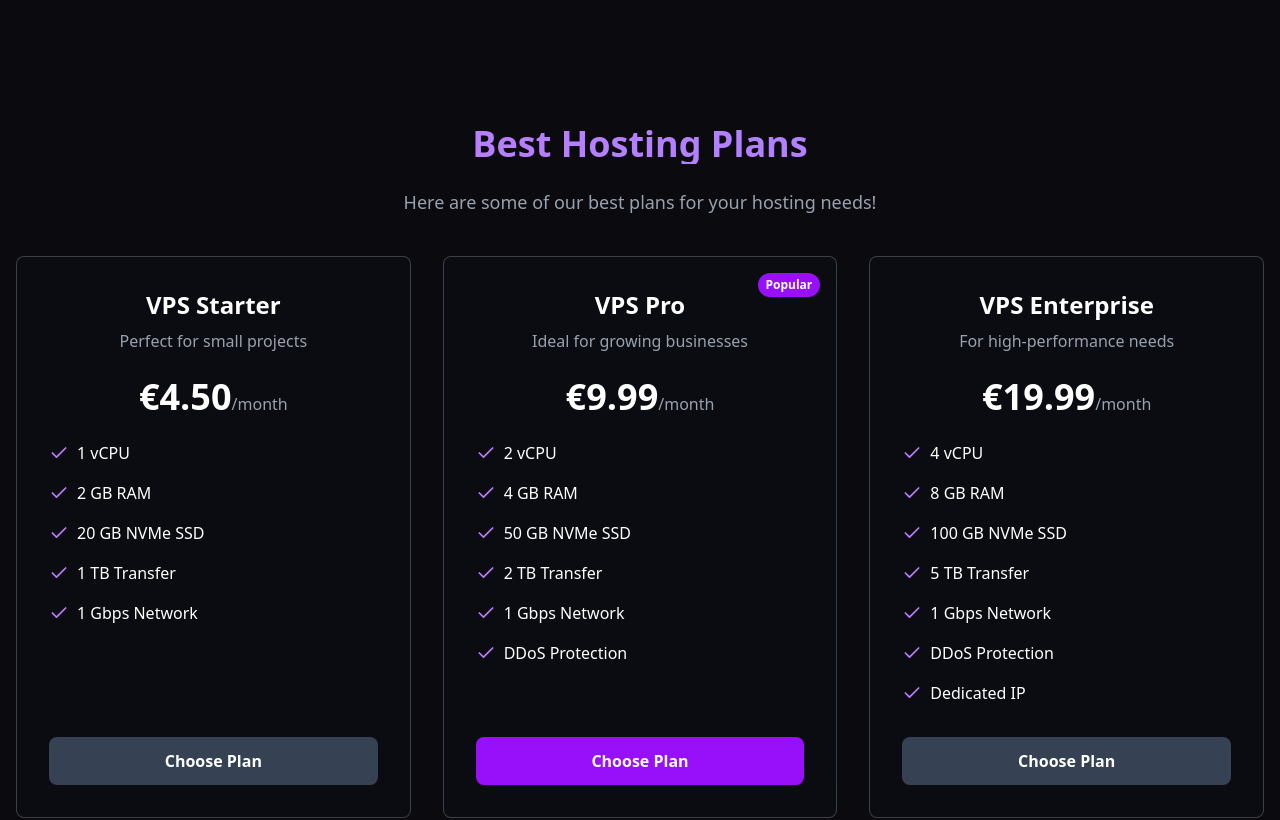
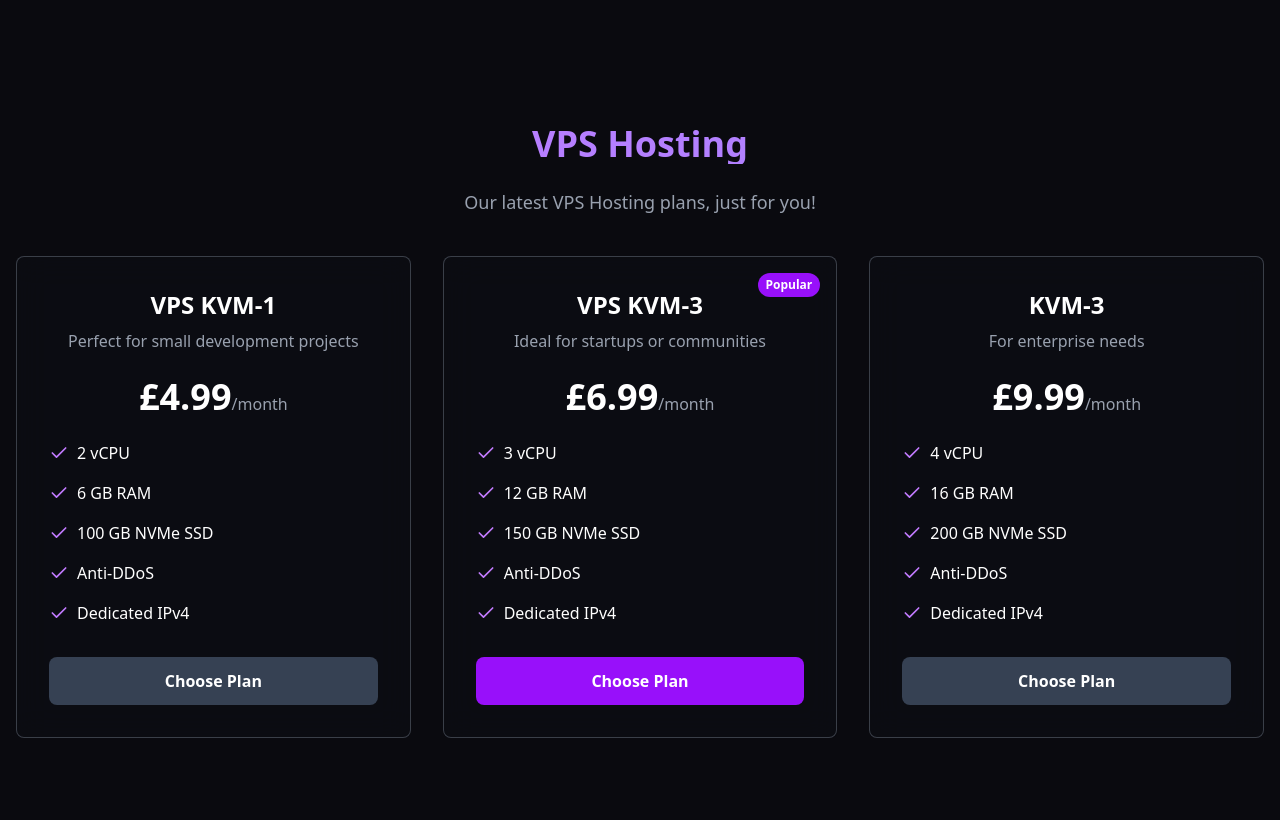
Before and after one commit to solarnode-developement/MythicalHosting, a Vue app: page / in a window 1280 px wide. Shown: the part 980-1800 px from the top of the page. Built offline with nearby package versions, Linux system fonts and the light colour scheme; the HTML template or start-up script is replaced by a standard one.

Commit message:
Update HostingPlans.vue

```diff
--- a/src/components/HostingPlans.vue
+++ b/src/components/HostingPlans.vue
@@ -3,10 +3,10 @@
     <div class="container mx-auto px-4">
       <h2
         class="text-4xl font-bold text-center mb-6 bg-gradient-to-r from-purple-400 to-violet-400 bg-clip-text text-transparent">
-        Best Hosting Plans
+        VPS Hosting
       </h2>
       <p class="text-lg text-center text-gray-400 mb-4">
-        Here are some of our best plans for your hosting needs!
+        Our latest VPS Hosting plans, just for you!
       </p>
       <br>
       <div class="grid md:grid-cols-3 gap-8">
@@ -19,7 +19,7 @@
               <p class="text-gray-400">{{ plan.description }}</p>
             </div>
             <div class="text-center mb-6">
-              <span class="text-4xl font-bold">€{{ plan.price }}</span>
+              <span class="text-4xl font-bold">£{{ plan.price }}</span>
               <span class="text-gray-400">/month</span>
             </div>
             <ul class="space-y-4 mb-8">
@@ -51,48 +51,45 @@ import { CheckIcon } from 'lucide-vue-next'
 
 const plans = [
   {
-    name: 'VPS Starter',
-    description: 'Perfect for small projects',
-    price: '4.50',
+    name: 'VPS KVM-1',
+    description: 'Perfect for small development projects',
+    price: '4.99',
     features: [
-      '1 vCPU',
-      '2 GB RAM',
-      '20 GB NVMe SSD',
-      '1 TB Transfer',
-      '1 Gbps Network',
+      '2 vCPU',
+      '6 GB RAM',
+      '100 GB NVMe SSD',
+      'Anti-DDoS',
+      'Dedicated IPv4',
     ],
-    href: '#',
+    href: 'https://my.auroravm.cloud/checkout/config/1',
     popular: false,
   },
   {
-    name: 'VPS Pro',
-    description: 'Ideal for growing businesses',
-    price: '9.99',
+    name: 'VPS KVM-3',
+    description: 'Ideal for startups or communities',
+    price: '6.99',
     features: [
-      '2 vCPU',
-      '4 GB RAM',
-      '50 GB NVMe SSD',
-      '2 TB Transfer',
-      '1 Gbps Network',
-      'DDoS Protection',
+      '3 vCPU',
+      '12 GB RAM',
+      '150 GB NVMe SSD',
+      'Anti-DDoS',
+      'Dedicated IPv4',
     ],
-    href: '#',
+    href: 'https://my.auroravm.cloud/checkout/config/2',
     popular: true,
   },
   {
-    name: 'VPS Enterprise',
-    description: 'For high-performance needs',
-    price: '19.99',
+    name: 'KVM-3',
+    description: 'For enterprise needs',
+    price: '9.99',
     features: [
       '4 vCPU',
-      '8 GB RAM',
-      '100 GB NVMe SSD',
-      '5 TB Transfer',
-      '1 Gbps Network',
-      'DDoS Protection',
-      'Dedicated IP',
+      '16 GB RAM',
+      '200 GB NVMe SSD',
+      'Anti-DDoS',
+      'Dedicated IPv4',
     ],
-    href: '#',
+    href: 'https://my.auroravm.cloud/checkout/config/3',
     popular: false,
   },
 ]
```
